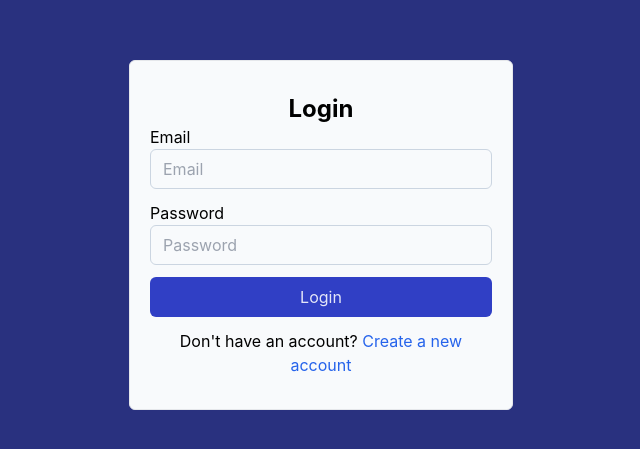
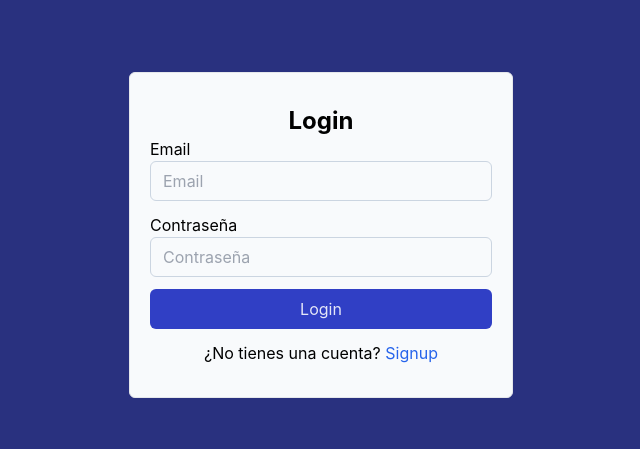
Before and after one commit to RinnAnd/hcnd-frontend, a React (Vite) app: page / in a window 1280 px wide. Shown: the part 165-614 px from the top of the page, without its empty margins (319-959 px from the left). Built offline with nearby package versions, Linux system fonts and the light colour scheme.

Commit message:
some last possible bug fixes

```diff
--- a/src/components/Icons.tsx
+++ b/src/components/Icons.tsx
@@ -61,8 +61,8 @@ export const Edit = () => {
       xmlns="http://www.w3.org/2000/svg"
     >
       <path
-        fill-rule="evenodd"
-        clip-rule="evenodd"
+        fillRule="evenodd"
+        clipRule="evenodd"
         d="M13.8787 3.70711C15.0503 2.53554 16.9497 2.53553 18.1213 3.70711L20.2929 5.87868C21.4645 7.05026 21.4645 8.94975 20.2929 10.1213L11.4142 19H21C21.5523 19 22 19.4477 22 20C22 20.5523 21.5523 21 21 21H4C3.44772 21 3 20.5523 3 20V15C3 14.7348 3.10536 14.4804 3.29289 14.2929L13.8787 3.70711ZM8.58579 19L16.5858 11L13 7.41421L5 15.4142V19H8.58579ZM14.4142 6L18 9.58579L18.8787 8.70711C19.2692 8.31658 19.2692 7.68342 18.8787 7.2929L16.7071 5.12132C16.3166 4.7308 15.6834 4.7308 15.2929 5.12132L14.4142 6Z"
         fill="white"
       />
@@ -80,8 +80,8 @@ export const AddProduct = () => {
       xmlns="http://www.w3.org/2000/svg"
     >
       <path
-        fill-rule="evenodd"
-        clip-rule="evenodd"
+        fillRule="evenodd"
+        clipRule="evenodd"
         d="M0 5C0 2.23858 2.23858 0 5 0H15C17.7614 0 20 2.23858 20 5V15C20 17.7614 17.7614 20 15 20H5C2.23858 20 0 17.7614 0 15V5ZM5 2C3.34315 2 2 3.34315 2 5V15C2 16.6569 3.34315 18 5 18H15C16.6569 18 18 16.6569 18 15V5C18 3.34315 16.6569 2 15 2H5ZM10 6C10.5523 6 11 6.44772 11 7V9H13C13.5523 9 14 9.44771 14 10C14 10.5523 13.5523 11 13 11H11V13C11 13.5523 10.5523 14 10 14C9.44771 14 9 13.5523 9 13V11H7C6.44772 11 6 10.5523 6 10C6 9.44771 6.44772 9 7 9H9V7C9 6.44772 9.44771 6 10 6Z"
         fill="white"
       />
--- a/src/components/Login.tsx
+++ b/src/components/Login.tsx
@@ -93,7 +93,7 @@ const Login: FC<LoginProps> = ({ setRegister }) => {
             <div className="flex flex-col">
               <div className="flex w-full justify-between">
                 <label className="text-black" htmlFor="password">
-                  Password
+                  Contraseña
                 </label>
               </div>
               <input
@@ -102,7 +102,7 @@ const Login: FC<LoginProps> = ({ setRegister }) => {
                     ? "border-red-500"
                     : "border-slate-300"
                 } h-10 rounded-md p-3 active:bg-transparent focus:outline-none text-black`}
-                placeholder="Password"
+                placeholder="Contraseña"
                 type="password"
                 id="password"
                 name="password"
@@ -117,12 +117,12 @@ const Login: FC<LoginProps> = ({ setRegister }) => {
             </button>
             <div>
               <p className="text-black text-center">
-                Don't have an account?{" "}
+                ¿No tienes una cuenta?{" "}
                 <span
                   className="text-blue-600 cursor-pointer"
                   onClick={() => setRegister(true)}
                 >
-                  Create a new account
+                  Signup
                 </span>
               </p>
             </div>
--- a/src/components/Register.tsx
+++ b/src/components/Register.tsx
@@ -12,8 +12,33 @@ const Register: FC<RegisterProps> = ({ setRegister }) => {
     email: "",
     password: "",
   });
+
+  const [errorFields, setErrorFields] = useState({
+    name: false,
+    email: false,
+    password: false,
+  });
+
+  function validateFields() {
+    for (const key in fields) {
+      if (fields[key as keyof typeof fields] === "") {
+        setErrorFields({
+          ...errorFields,
+          [key]: true,
+        });
+        return false;
+      }
+    }
+    return true;
+  }
+
   const handleSubmit = async (e: React.FormEvent<HTMLFormElement>) => {
     e.preventDefault();
+
+    if (!validateFields()) {
+      return;
+    }
+
     const response = await Request("user", "POST", fields);
     if (response?.status === 201) {
       const autoLogin = await Request("user/auth", "POST", {
@@ -54,11 +79,13 @@ const Register: FC<RegisterProps> = ({ setRegister }) => {
           >
             <div className="flex flex-col">
               <label className="text-black" htmlFor="name">
-                Name
+                Nombre
               </label>
               <input
-                className="bg-transparent border border-slate-300 h-10 rounded-md p-3 active:bg-transparent focus:outline-none text-black"
-                placeholder="Name"
+                className={`bg-transparent border ${
+                  errorFields.name ? "border-red-500" : "border-slate-300"
+                } h-10 rounded-md p-3 active:bg-transparent focus:outline-none text-black`}
+                placeholder="Nombre"
                 type="text"
                 id="name"
                 name="name"
@@ -68,7 +95,9 @@ const Register: FC<RegisterProps> = ({ setRegister }) => {
                 Email
               </label>
               <input
-                className="bg-transparent border border-slate-300 h-10 rounded-md p-3 active:bg-transparent focus:outline-none text-black"
+                className={`bg-transparent border ${
+                  errorFields.email ? "border-red-500" : "border-slate-300"
+                } h-10 rounded-md p-3 active:bg-transparent focus:outline-none text-black`}
                 placeholder="Email"
                 type="email"
                 id="email"
@@ -76,11 +105,13 @@ const Register: FC<RegisterProps> = ({ setRegister }) => {
                 onChange={handleChange}
               />
               <label className="text-black" htmlFor="password">
-                Password
+                Contraseña
               </label>
               <input
-                className="bg-transparent border border-slate-300 h-10 rounded-md p-3 active:bg-transparent focus:outline-none text-black"
-                placeholder="Password"
+                className={`bg-transparent border ${
+                  errorFields.password ? "border-red-500" : "border-slate-300"
+                } h-10 rounded-md p-3 active:bg-transparent focus:outline-none text-black`}
+                placeholder="Contraseña"
                 type="password"
                 id="password"
                 name="password"
@@ -95,7 +126,7 @@ const Register: FC<RegisterProps> = ({ setRegister }) => {
             </button>
             <div>
               <p className="text-black text-center">
-                Already have an account?{" "}
+                ¿Ya tienes una cuenta?{" "}
                 <span
                   className="text-blue-600 cursor-pointer"
                   onClick={() => setRegister(false)}
```
